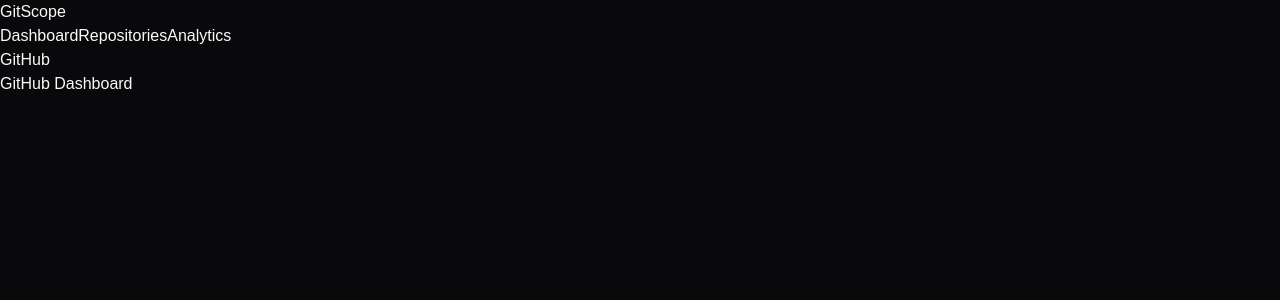
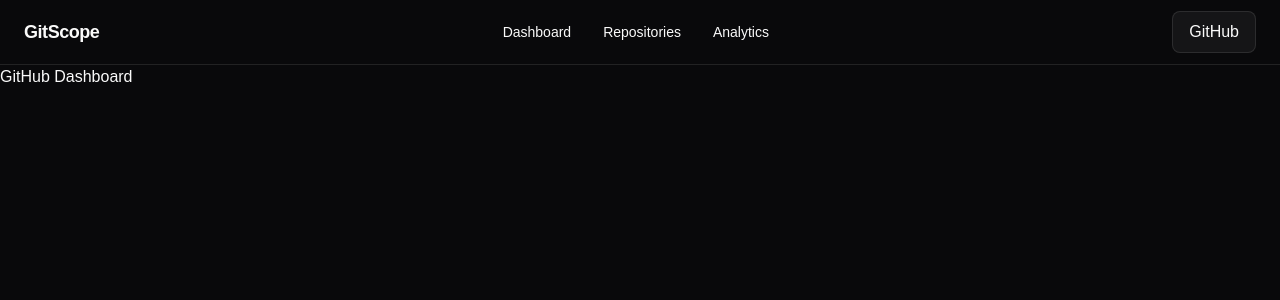
Before and after one commit to natsu0001/devpulse, a Next.js app: page / in a window 1280 px wide. Shown: the top 300 px of the page. Built offline with nearby package versions, Linux system fonts and the light colour scheme.

Commit message:
navwind.1

```diff
--- a/app/components/navbar/Navbar.tsx
+++ b/app/components/navbar/Navbar.tsx
@@ -1,16 +1,32 @@
+import NavLink from "./NavLink";
+
 const Navbar = () => {
   return (
-    <nav>
-      <div>
-        <h1>GitScope</h1>
+    <nav className="border-b border-white/10">
+      <div className="mx-auto flex h-16 max-w-7xl items-center justify-between px-6">
 
-        <div>
-          <a href="#">Dashboard</a>
-          <a href="#">Repositories</a>
-          <a href="#">Analytics</a>
+        <h1 className="text-lg font-semibold tracking-tight">
+          GitScope
+        </h1>
+
+        <div className="flex items-center gap-8">
+          <NavLink href="#" active>
+            Dashboard
+          </NavLink>
+
+          <NavLink href="#">
+            Repositories
+          </NavLink>
+
+          <NavLink href="#">
+            Analytics
+          </NavLink>
         </div>
 
-        <button>GitHub</button>
+        <button className="rounded-lg border border-white/10 bg-white/5 px-4 py-2 text-sm font-medium transition-colors hover:bg-white/10">
+          GitHub
+        </button>
+
       </div>
     </nav>
   );
```
